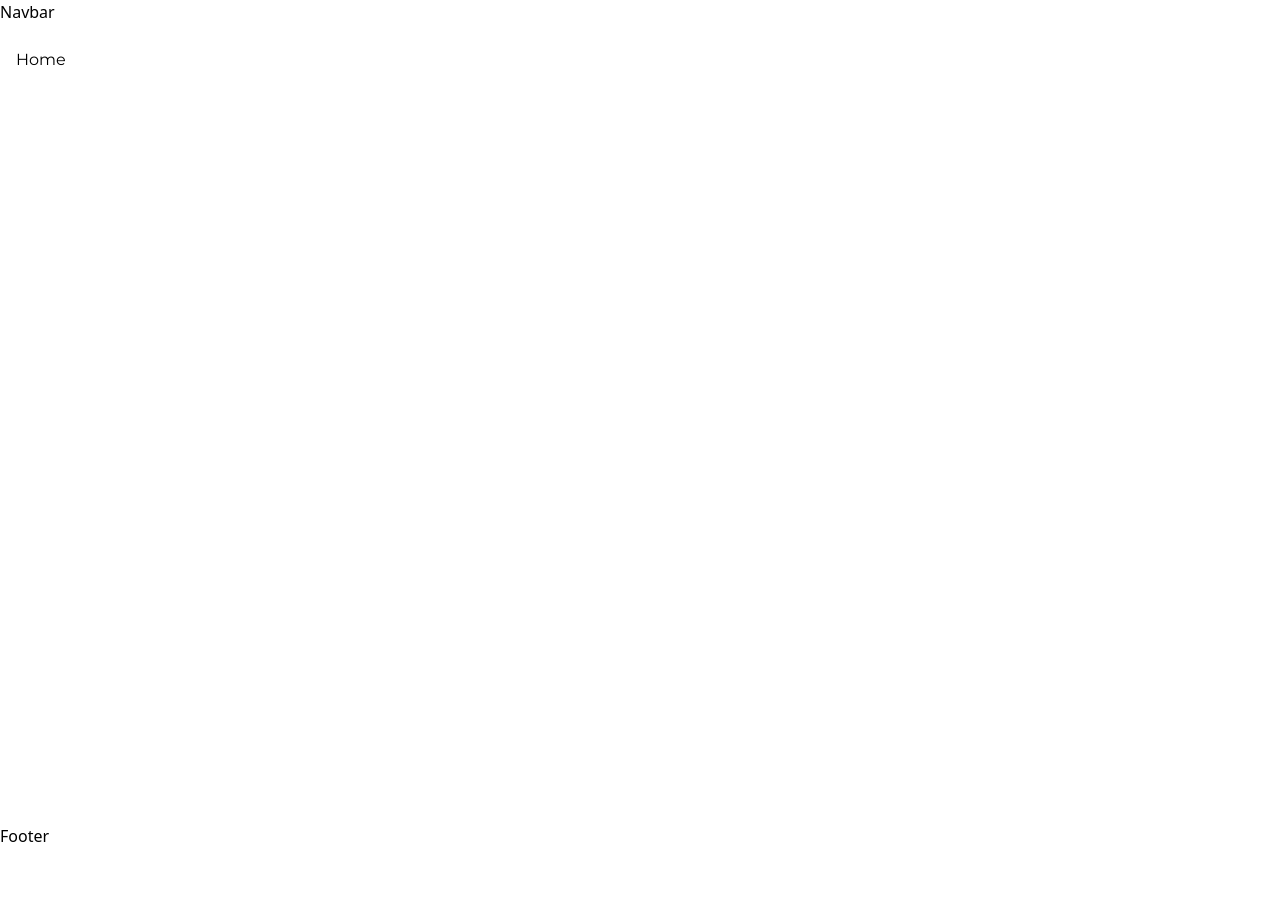
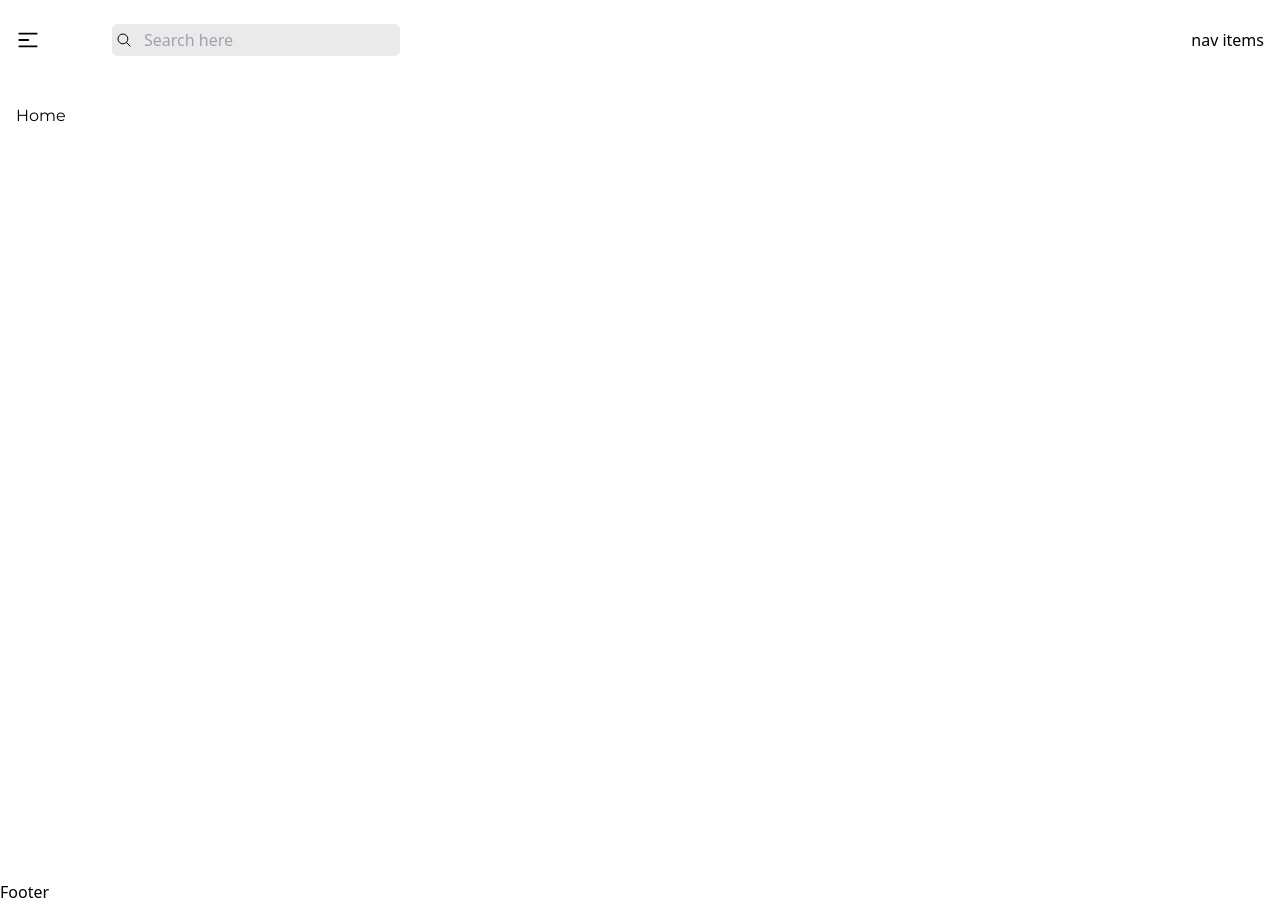
Before and after one commit to UkrainianProgrammer/bookstore, a React (Vite) app in the folder frontend/: page / in a window 1280 px wide. Before the commit the page ends 848 px from the top, so only its background shows below. Built offline with nearby package versions, Linux system fonts and the light colour scheme.

Commit message:
added left side to the navbar

```diff
--- a/frontend/package.json
+++ b/frontend/package.json
@@ -12,6 +12,7 @@
   "dependencies": {
     "react": "^18.3.1",
     "react-dom": "^18.3.1",
+    "react-icons": "^5.3.0",
     "react-router-dom": "^6.27.0"
   },
   "devDependencies": {
--- a/frontend/src/App.jsx
+++ b/frontend/src/App.jsx
@@ -3,12 +3,13 @@ import reactLogo from './assets/react.svg'
 import viteLogo from '/vite.svg'
 import './App.css'
 import { Outlet } from 'react-router-dom'
+import { Navbar } from './components/Navbar'
 
 function App() {
 
   return (
     <>
-      <nav>Navbar</nav>
+      <Navbar />
       <main className='min-h-screen max-w-screen-2xl mx-auto px-4 py-6 font-primary'>
         <Outlet />
       </main>
--- /dev/null
+++ b/frontend/src/components/Navbar.jsx
@@ -0,0 +1,30 @@
+import { Link } from "react-router-dom"
+import { HiMiniBars3CenterLeft } from "react-icons/hi2";
+import { IoSearchOutline } from "react-icons/io5";
+
+
+export const Navbar = () => {
+  return (
+    <header className="max-w-screen-2xl mx-auto px-4 py-6">
+        <nav className="flex justify-between items-center">
+            {/* left side */}
+            <div className="flex items-center md:gap-16 gap-4">
+                <Link to="/">
+                    <HiMiniBars3CenterLeft className="size-6" />
+                </Link>
+
+                {/* search input */}
+                <div className="relative sm:w-72 w-40 space-x-2">
+                    <IoSearchOutline className="absolute inline-block left-3 inset-y-2"/>
+                    <input type="text" placeholder="Search here" className="bg-[#EAEAEA] w-full py-1 md:px-8 px-6 rounded-md focus:outline-none"></input>
+                </div>
+            </div>
+
+            {/* right side */}
+            <div>
+                nav items
+            </div>
+        </nav>
+    </header>
+  )
+}
```
Also changed, not shown: 1 other file (tests, documents, lock files or other folders).
